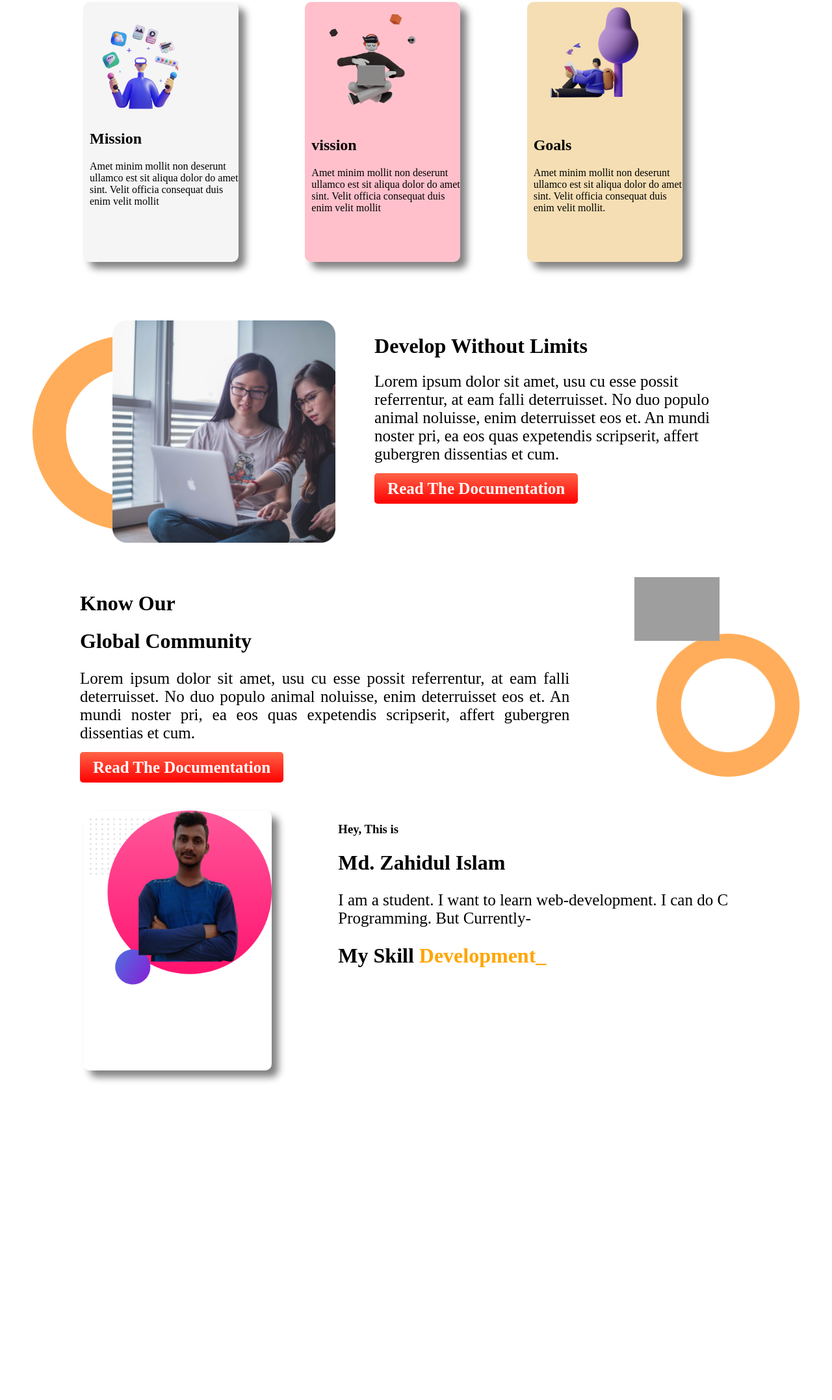
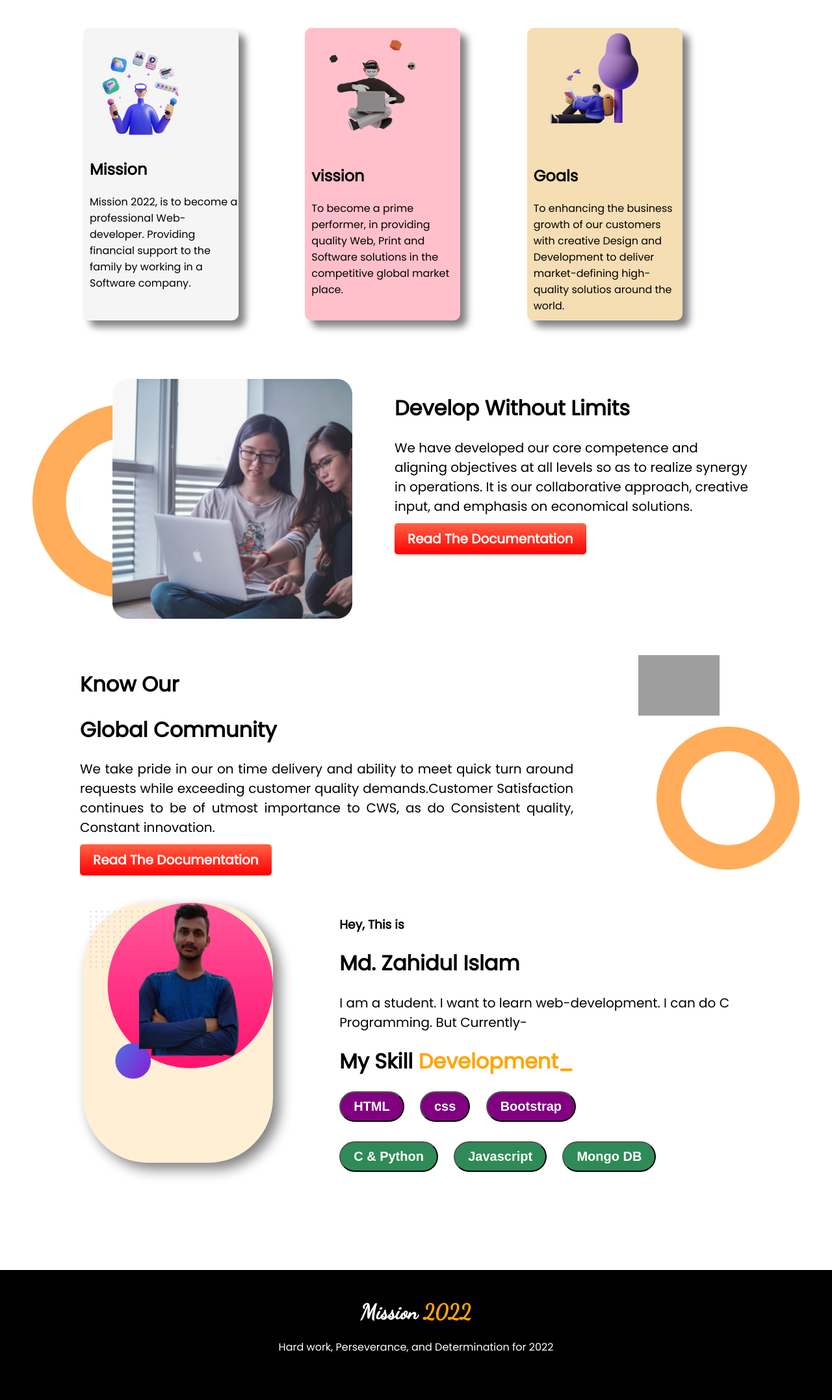
Before and after one commit to zahidjuel/web-dev-mission-2022, a plain HTML site: page index.html in a window 1280 px wide. Shown: the part 619-2773 px from the top of the page at 65% size. Before the commit the page ends 2317 px from the top, so only its background shows below. Drawn offline with Linux system fonts and the light colour scheme; grey boxes are pictures that could not be loaded.

Commit message:
added footer

```diff
--- a/index.html
+++ b/index.html
@@ -6,6 +6,9 @@
     <meta http-equiv="X-UA-Compatible" content="IE=edge">
     <meta name="viewport" content="width=device-width, initial-scale=1.0">
     <title>Mission 2022</title>
+    <link rel="preconnect" href="https://fonts.googleapis.com">
+    <link rel="preconnect" href="https://fonts.gstatic.com" crossorigin>
+    <link href="https://fonts.googleapis.com/css2?family=Dancing+Script&family=Poppins&display=swap" rel="stylesheet">
     <link rel="stylesheet" href="style.css">
 </head>
 
@@ -44,30 +47,24 @@
                 <img src="./images/illustrators/illustrator-1.png" alt="">
                 <h2>Mission</h2>
                 <p>
-                    Amet minim mollit non deserunt
-                    ullamco est sit aliqua dolor do amet
-                    sint. Velit officia consequat duis enim
-                    velit mollit
+                    Mission 2022, is to become a professional Web-developer. Providing financial support to the
+                    family by working in a Software company.
                 </p>
             </div>
             <div class="flex-container1">
                 <img src="./images/illustrators/illustrator-2.png" alt="">
                 <h2>vission</h2>
                 <p>
-                    Amet minim mollit non deserunt
-                    ullamco est sit aliqua dolor do amet
-                    sint. Velit officia consequat duis enim
-                    velit mollit
+                    To become a prime performer, in providing quality Web, Print and Software solutions in the
+                    competitive global market place.
                 </p>
             </div>
             <div class="flex-container2">
                 <img src="./images/illustrators/illustrator-3.png" alt="">
                 <h2>Goals</h2>
                 <p>
-                    Amet minim mollit non deserunt
-                    ullamco est sit aliqua dolor do amet
-                    sint. Velit officia consequat duis enim
-                    velit mollit.
+                    To enhancing the business growth of our customers with creative Design and Development to deliver
+                    market-defining high-quality solutios around the world.
                 </p>
             </div>
         </div>
@@ -83,10 +80,9 @@
                 <h1>Develop Without Limits</h1>
                 <div class="font-size3">
                     <p">
-                        Lorem ipsum dolor sit amet, usu cu esse possit referrentur, at eam falli
-                        deterruisset. No duo populo animal noluisse, enim deterruisset eos et. An
-                        mundi noster pri, ea eos quas expetendis scripserit, affert gubergren
-                        dissentias et cum.
+                        We have developed our core competence and aligning objectives at all levels so as to realize
+                        synergy in operations. It is our collaborative approach, creative input, and emphasis on
+                        economical solutions.
                         </p>
                         <a class="link-button" href="https://mail.google.com/mail/u/0/#inbox" target="_blank">Read The
                             Documentation</a>
@@ -101,10 +97,9 @@
                 <h1>Know Our</h1>
                 <h1>Global Community</h1>
                 <p class="font-size3">
-                    Lorem ipsum dolor sit amet, usu cu esse possit referrentur, at eam
-                    falli deterruisset. No duo populo animal noluisse, enim deterruisset
-                    eos et. An mundi noster pri, ea eos quas expetendis scripserit, affert
-                    gubergren dissentias et cum.
+                    We take pride in our on time delivery and ability to meet quick turn around requests while exceeding
+                    customer quality demands.Customer Satisfaction continues to be of utmost importance to CWS, as do
+                    Consistent quality, Constant innovation.
 
                 </p>
                 <a class="link-button font-size3" href="https://www.youtube.com/" target="_blank">Read The
@@ -131,8 +126,24 @@
                 <p class="font-size3">I am a student. I want to learn web-development. I can do C Programming. But
                     Currently-</p>
                 <h1>My Skill <span>Development_</span></h1>
+                <div class="flex-container5">
+                    <button class="size-container">HTML</button>
+                    <button class="size-container">css</button>
+                    <button class="size-container">Bootstrap</button> <br>
+                    <button class="size-container2">C & Python</button>
+                    <button class="size-container2">Javascript</button>
+                    <button class="size-container2">Mongo DB</button>
+                </div>
             </div>
+
         </div>
+    </div>
+    <div class="footer-section">
+        <br>
+        <h1 class="size-text"><span style="color: white;">Mission</span> <span>2022</span>
+        </h1>
+        <footer style="color: white;">Hard work, Perseverance, and Determination for 2022</footer>
+
     </div>
 </body>
 
--- a/style.css
+++ b/style.css
@@ -1,6 +1,7 @@
 body{
     margin: 0%;
     padding: 0%;
+    font-family: 'Poppins', sans-serif;
 }
 .color-text{
     color: orange;
@@ -34,7 +35,7 @@ body{
     text-align: center;
 }
 .bottom-left-side{
-    font-size: 25px;
+    font-size: 20px;
 }
 h1> span{
 color: orange;
@@ -44,7 +45,7 @@ color: orange;
 }
 .flex-container{
    width: 400px;
-   height: 400px;
+   height: 450px;
    background-color: whitesmoke;
    box-shadow: 10px 10px 12px gray;
    border-radius: 10px;
@@ -56,7 +57,7 @@ color: orange;
  }
  .flex-container1{
     width: 400px;
-    height: 400px;
+    height: 450px;
     background-color: pink;
     box-shadow: 10px 10px 12px gray;
     border-radius: 10px;
@@ -68,7 +69,7 @@ color: orange;
  }
 .flex-container2{
     width: 400px;
-    height: 400px;
+    height: 450px;
     background-color: wheat;
     box-shadow: 10px 10px 12px gray;
     border-radius: 10px;
@@ -104,7 +105,7 @@ color: orange;
     width: 85%;
 }
 .font-size3{
-    font-size: 25px;
+    font-size: 20px;
 }
 .fourth-section{
     margin-right: 50px;
@@ -127,8 +128,38 @@ color: orange;
 .left-side5{
     width: 400px;
     height: 400px;
-    box-shadow: 10px 10px 12px gray;
-    border-radius: 10px;
+    box-shadow: 10px 10px 20px gray;
+    background-color: papayawhip;
+    border-radius: 100px;
     padding-left: 10px;
     margin-right: 10%;
 }
+.size-container{
+    font-size: 20px;
+    color: white;
+    font-weight: 700;
+    padding: 10px 20px;
+    border-radius: 50px;
+    background-color: purple;
+    margin-right: 20px;
+    margin-bottom: 30px;
+}
+.size-container2{
+    font-size: 20px;
+    color: white;
+    font-weight: 700;
+    padding: 10px 20px;
+    border-radius: 50px;
+    background-color: seagreen;
+    margin-right: 20px;
+    margin-bottom: 100px;
+}
+.footer-section{
+    background-color: black;
+    text-align: center;
+    height: 200px;
+}
+.size-text{
+    font-family: 'Dancing Script', cursive;
+
+}
```
Also changed, not shown: images/person/person-0.png (deleted), images/person/person-2.png (deleted), images/person/person-3.png (deleted), images/person/person-4.png (deleted), images/person/person-5.png (deleted), images/pictures/app.png (deleted), images/shapes/shape-3.png (deleted), images/shapes/shape-5.png (deleted), images/shapes/shape-6.png (deleted), 5 other files.
